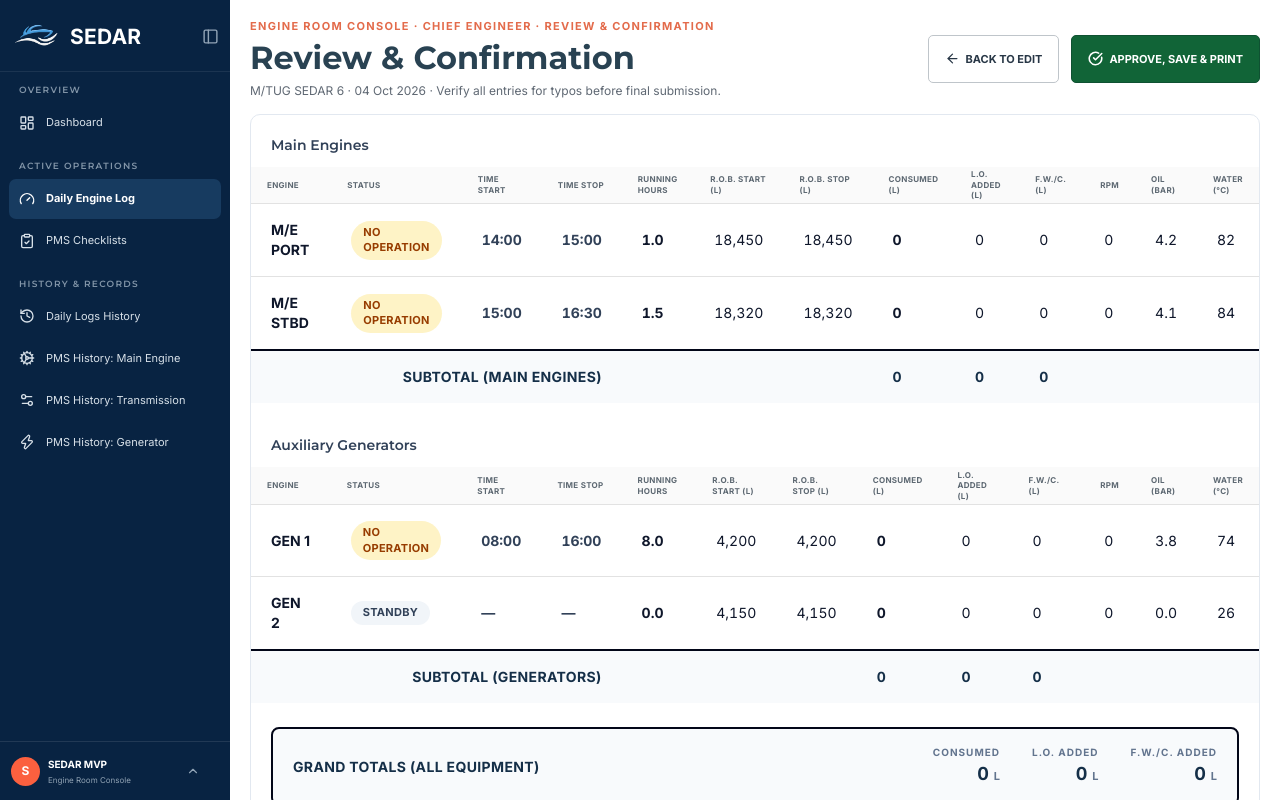
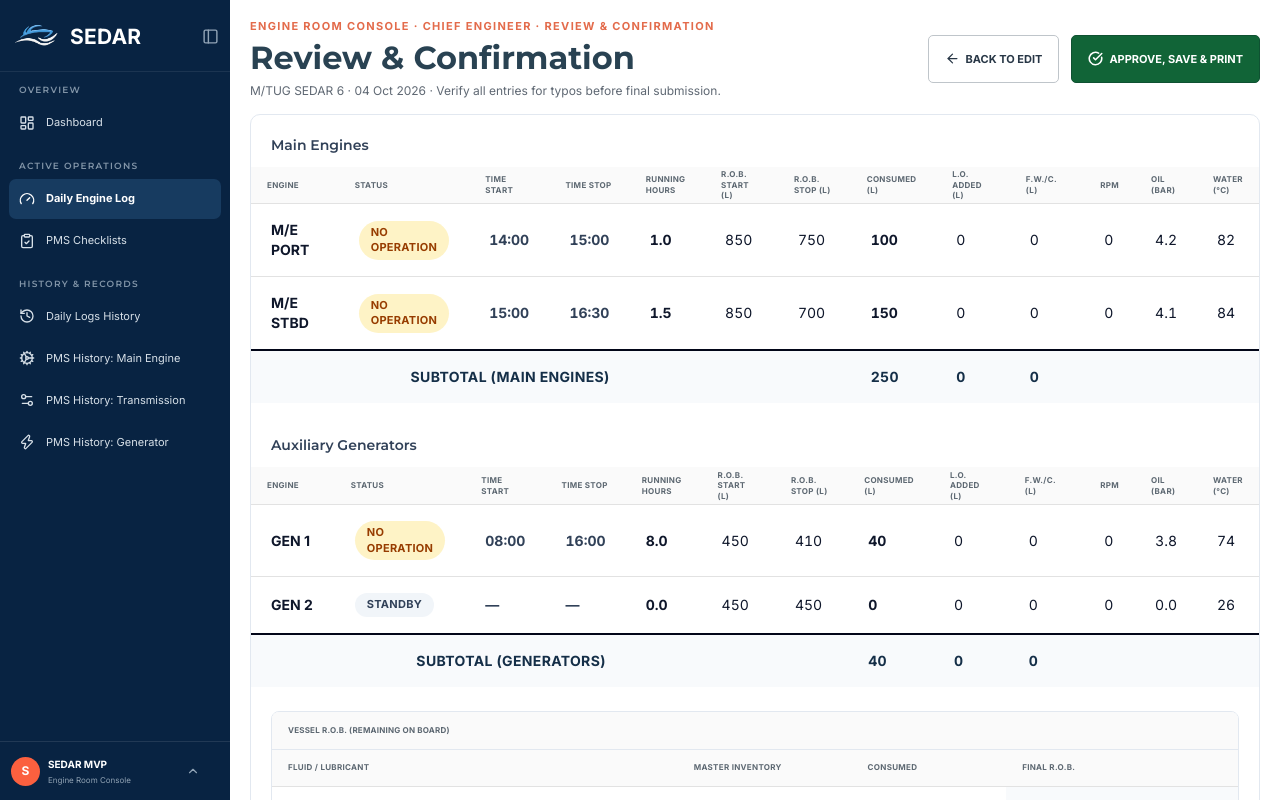
Before and after one commit to EdrianHernandez/sedar-layout, a React (Vite) app: page /chief-engineer/monitoring in a window 1280 px wide. Both pictures are taken after a click on the button "REVIEW LOG". Shown: the top 800 px of the page. Built offline with nearby package versions, Linux system fonts and the light colour scheme.

Commit message:
feat: enhance DailyEngineMonitorCard and DailyLogSummary with hydraulic oil tracking and vessel-level fluid management

```diff
--- a/src/components/chief-engineer/DailyEngineMonitorCard.tsx
+++ b/src/components/chief-engineer/DailyEngineMonitorCard.tsx
@@ -3,12 +3,13 @@ import { Minus, Plus, Fuel, Clock, Activity, AlertTriangle, ChevronDown, Droplet
 import { useEngineRoom } from '../../context/engineRoomStore'
 import type { EngineLog } from '../../types/engineLog'
 import type { PMSInterval } from '../../types/pmsChecklist'
-import { ENGINE_TABS, PMS_INTERVALS } from '../../data/chiefEngineerMockData'
+import { ENGINE_TABS, PMS_INTERVALS, type MonitorTabId } from '../../data/chiefEngineerMockData'
 import { computeWatchDurationHours, currentClockTime } from '../../utils/engineLog'
 
 interface DailyEngineMonitorCardProps {
   log: EngineLog
-  onEngineChange: (engineId: EngineLog['engineId']) => void
+  activeTab: MonitorTabId
+  onTabChange: (tab: MonitorTabId) => void
   onUpdate: (log: EngineLog) => void
   readOnly?: boolean
   stopError?: boolean
@@ -140,8 +141,9 @@ function MetricStepper({ label, unit, value, min, max, step, decimals = 0, disab
   )
 }
 
-export function DailyEngineMonitorCard({ log, onEngineChange, onUpdate, readOnly = false, stopError = false }: DailyEngineMonitorCardProps) {
-  const { watchStart, watchStop, setWatchStart, setWatchStop } = useEngineRoom()
+export function DailyEngineMonitorCard({ log, activeTab, onTabChange, onUpdate, readOnly = false, stopError = false }: DailyEngineMonitorCardProps) {
+  const { watchStart, watchStop, setWatchStart, setWatchStop, hydraulicOilAdded, setHydraulicOilAdded } = useEngineRoom()
+  const isVesselTab = activeTab === 'VESSEL-FLUIDS'
   const isRunning = Boolean(log.timeStart) && !log.timeStop
   const hasStarted = Boolean(log.timeStart)
   const consumption = Math.max(0, log.fuelRobStart - log.fuelRobStop)
@@ -180,8 +182,10 @@ export function DailyEngineMonitorCard({ log, onEngineChange, onUpdate, readOnly
       if (next === activeStatus) return
       const stamp = new Date().toISOString()
       if (next === 'no-operation') {
-        // NO OPERATION enforces zero consumption: ROB stop = ROB start, rpm 0. The meter follows
-        // automatically through the reconciliation effect below (delta 0 ⇒ meter = previous).
+        // Explicitly switching to NO OPERATION zeroes consumption once: R.O.B. stop = start,
+        // rpm 0. The meter follows automatically through the reconciliation effect below
+        // (delta 0 ⇒ meter = previous). No auto-sync afterwards, so seeded/recorded stop < start
+        // values survive — only a fresh status selection resets them.
         // The watch window resets to the current wall-clock time with STOP pinned to START, so the
         // duration is 0 by construction — both stay editable, see the keep-stop-matched effect.
         const clock = currentClockTime()
@@ -201,8 +205,10 @@ export function DailyEngineMonitorCard({ log, onEngineChange, onUpdate, readOnly
     [activeStatus, log, onUpdate, setWatchStart, setWatchStop],
   )
 
-  // Single owner of the auto-derived fields: mirror the computed meter (keeps the Review table and the
-  // PMS card in agreement) and, under NO OPERATION, keep ROB STOP = ROB START so Fuel Consumed reads 0.
+  // Single owner of the auto-derived fields: mirror the computed meter so the Review table and
+  // the PMS card stay in agreement. R.O.B. stop is NOT reconciled here — it is reset to start
+  // only when the user explicitly picks NO OPERATION in selectStatus, so recorded service-tank
+  // consumption (stop < start) persists for normal and seeded logs.
   // One effect (not two) so two onUpdate calls can never clobber each other's {...log} snapshot.
   // Equality guards make it loop-free; review mode never writes.
   useEffect(() => {
@@ -213,12 +219,8 @@ export function DailyEngineMonitorCard({ log, onEngineChange, onUpdate, readOnly
       next.meterCurrent = derivedMeter
       changed = true
     }
-    if (isNoOperation && log.fuelRobStop !== log.fuelRobStart) {
-      next.fuelRobStop = log.fuelRobStart
-      changed = true
-    }
     if (changed) onUpdate(next)
-  }, [derivedMeter, isNoOperation, log, onUpdate, readOnly])
+  }, [derivedMeter, log, onUpdate, readOnly])
 
   // While NO OPERATION, STOP always mirrors START (duration 0 by construction). The equality guard
   // keeps it loop-free; it also repairs logs that open as NO OPERATION with an empty stop time.
@@ -228,8 +230,7 @@ export function DailyEngineMonitorCard({ log, onEngineChange, onUpdate, readOnly
     setWatchStop(watchStart)
   }, [isNoOperation, readOnly, watchStart, watchStop, setWatchStop])
 
-  return (
-    <section className="tech-panel tech-console" aria-label="Daily Engine Monitor">
+  const tabBar = (
     <div
       className="profile-tabs shrink-0"
       role="tablist"
@@ -237,22 +238,65 @@ export function DailyEngineMonitorCard({ log, onEngineChange, onUpdate, readOnly
       style={{ borderTop: 'none', borderLeft: 'none', borderRight: 'none' }}
     >
       {ENGINE_TABS.map((tab) => {
-          const active = tab.id === log.engineId
+        const active = tab.id === activeTab
         return (
           <button
             key={tab.id}
             type="button"
             role="tab"
             aria-selected={active}
-              onClick={() => onEngineChange(tab.id)}
+            onClick={() => onTabChange(tab.id)}
             className={active ? 'active flex flex-col items-center justify-center' : 'flex flex-col items-center justify-center'}
           >
             {tab.label}
-              <span className="text-[9px] font-semibold opacity-70">{tab.className === 'main' ? 'MAIN' : 'AUX'}</span>
+            <span className="text-[9px] font-semibold opacity-70">
+              {tab.className === 'main' ? 'MAIN' : tab.className === 'auxiliary' ? 'AUX' : 'VESSEL'}
+            </span>
           </button>
         )
       })}
     </div>
+  )
+
+  // Vessel-level tab: hydraulic oil is not tied to an engine, so it gets its own console body
+  // (no status / meters / R.O.B. / parameters). Hooks above stay unconditional.
+  if (isVesselTab) {
+    return (
+      <section className="tech-panel tech-console" aria-label="Vessel Fluids">
+        {tabBar}
+        <div className="tech-console-body flex flex-col p-4 sm:p-5">
+          <div>
+            <span className="mb-4 flex items-center gap-2">
+              <Droplet size={16} className="text-[#ff4d2f]" aria-hidden="true" />
+              <span className="text-[13px] font-extrabold uppercase tracking-[.1em] text-[#152f48]">Vessel Fluids &amp; General R.O.B.</span>
+            </span>
+            <p className="mb-4 text-[11px] font-bold uppercase tracking-[.06em] text-[#7c8994]">
+              Steering gear &amp; winch · standard grades 68 / 100 / 46
+            </p>
+            {/* Expansion point: further vessel-level fluids (e.g. greases) can be added as
+                sibling cards in this sm:grid-cols-2 row. */}
+            <div className="grid grid-cols-1 gap-3 sm:grid-cols-2">
+              <MetricStepper
+                label="Hydraulic Oil Added (68/100/46)"
+                unit="L"
+                value={hydraulicOilAdded}
+                min={0}
+                max={9999}
+                step={5}
+                disabled={readOnly}
+                icon={<Droplets size={14} className="text-teal-600" aria-hidden="true" />}
+                onChange={setHydraulicOilAdded}
+              />
+            </div>
+          </div>
+        </div>
+      </section>
+    )
+  }
+
+  return (
+    <section className="tech-panel tech-console" aria-label="Daily Engine Monitor">
+      {tabBar}
 
       <div className="tech-console-body flex flex-col p-4 sm:p-5">
         <div>
@@ -507,8 +551,9 @@ export function DailyEngineMonitorCard({ log, onEngineChange, onUpdate, readOnly
             <span className="text-[13px] font-extrabold uppercase tracking-[.1em] text-[#152f48]">Fluids &amp; Lubricants</span>
           </span>
 
-          {/* Expansion point: further fluids (e.g. Hydraulic Oil Added, Cylinder Oil Added) can be
-              added as sibling cards in this sm:grid-cols-2 row — bump to grid-cols-3 if needed. */}
+          {/* Expansion point: further engine fluids (e.g. Cylinder Oil Added) can be added as
+              sibling cards in this sm:grid-cols-2 row — bump to grid-cols-3 if needed.
+              Hydraulic Oil lives on the vessel-level VESSEL FLUIDS tab. */}
           <div className="grid grid-cols-1 gap-3 sm:grid-cols-2">
             <MetricStepper
               label="L.O. Added (Liters)"
--- a/src/components/chief-engineer/DailyLogSummary.tsx
+++ b/src/components/chief-engineer/DailyLogSummary.tsx
@@ -1,8 +1,11 @@
 import type { EngineLog } from '../../types/engineLog'
+import type { MasterRob } from '../../data/chiefEngineerMockData'
 import { computeRunningHours, formatTimeOnly } from '../../utils/engineLog'
 
 interface DailyLogSummaryProps {
   logs: EngineLog[]
+  hydraulicOilAdded: number
+  masterRob: MasterRob
 }
 
 interface LogTotals {
@@ -114,9 +117,10 @@ function WatchLogTable({ rows, subtotalLabel, totals }: WatchLogTableProps) {
             {/* Meter columns are intentionally omitted here so the digital summary matches the
                 physical daily report format; the readings remain on the monitoring card. */}
             <td colSpan={4} className="px-5 py-4 text-right">{subtotalLabel}</td>
-            {/* Running Hours is intentionally blank: running hours are concurrent, per-machine values
-                used for maintenance tracking — summing them across engines would misrepresent the
-                time window. Consumable totals below remain vessel-wide. */}
+          {/* Running Hours is intentionally blank: running hours are concurrent, per-machine values
+              used for maintenance tracking — summing them across engines would misrepresent the
+              time window. The consumable sums in this row are per-group subtotals; vessel-wide
+              balances live in the Vessel R.O.B. table. */}
             <td className="px-5 py-4" />
             <td colSpan={2} className="px-5 py-4" />
             <td className="px-5 py-4 tabular-nums">{totals.consumed.toLocaleString()}</td>
@@ -130,23 +134,22 @@ function WatchLogTable({ rows, subtotalLabel, totals }: WatchLogTableProps) {
   )
 }
 
-function GrandCell({ label, value, unit }: { label: string; value: string; unit: string }) {
-  return (
-    <div className="text-right">
-      <span className="block text-[10px] font-bold uppercase tracking-widest text-slate-500">{label}</span>
-      <strong className="text-lg font-black tabular-nums text-[#152f48]">
-        {value} <span className="text-[11px] font-bold text-slate-500">{unit}</span>
-      </strong>
-    </div>
-  )
-}
-
-export function DailyLogSummary({ logs }: DailyLogSummaryProps) {
+export function DailyLogSummary({ logs, hydraulicOilAdded, masterRob }: DailyLogSummaryProps) {
   const mainLogs = logs.filter((log) => log.engineClass === 'main')
   const generatorLogs = logs.filter((log) => log.engineClass === 'auxiliary')
   const mainTotals = sumOf(mainLogs)
   const generatorTotals = sumOf(generatorLogs)
   const grandTotals = sumOf(logs)
+
+  // Physical report's bottom-left R.O.B. box: the master-inventory ledger for the watch —
+  // every consumable (fuel, lube, hydraulic, fresh water) = master stock less refills
+  // recorded per engine (fuel / L.O. / F.W.) and on the vessel tab (hydraulic oil).
+  const robRows = [
+    { label: 'Fuel Oil', grade: 'Diesel', master: masterRob.fuelOil, consumed: grandTotals.consumed },
+    { label: 'Lube Oil', grade: 'SA40 / 15W-40', master: masterRob.lubeOil, consumed: grandTotals.lube },
+    { label: 'Hydraulic Oil', grade: '68 / 100 / 46', master: masterRob.hydraulicOil, consumed: hydraulicOilAdded },
+    { label: 'Fresh Water (F.W.)', grade: null, master: masterRob.freshWater, consumed: grandTotals.fw },
+  ]
 
   return (
     <section aria-label="Watch log review summary" className="overflow-hidden rounded-[10px] border border-slate-200 bg-white">
@@ -165,13 +168,53 @@ export function DailyLogSummary({ logs }: DailyLogSummaryProps) {
       </div>
 
       <div className="mt-6 px-5 pb-5">
-        <div className="flex flex-wrap items-center justify-between gap-4 rounded-lg border-2 border-slate-950 bg-slate-50 px-5 py-4">
-          <span className="text-sm font-black uppercase tracking-wide text-[#152f48]">Grand Totals (All Equipment)</span>
-          <div className="flex flex-wrap gap-x-8 gap-y-2">
-            <GrandCell label="Consumed" value={grandTotals.consumed.toLocaleString()} unit="L" />
-            <GrandCell label="L.O. Added" value={grandTotals.lube.toLocaleString()} unit="L" />
-            <GrandCell label="F.W./C. Added" value={grandTotals.fw.toLocaleString()} unit="L" />
-          </div>
+        {/* Vessel R.O.B. box (physical report bottom-left): the master-inventory ledger for the
+            watch — a 4-column table of fluid, starting master stock, refills consumed, and the
+            computed remaining balance. It replaces the old Grand Totals card: every consumable
+            (fuel, lube, hydraulic, fresh water) is consolidated here. The title shares one
+            continuous header band with the column labels so the figures sit closer to it. */}
+        <div className="overflow-hidden rounded-lg border border-slate-200">
+          <table className="w-full text-left">
+            <colgroup>
+              <col className="w-[42%]" />
+              <col className="w-[18%]" />
+              <col className="w-[16%]" />
+              <col className="w-[24%]" />
+            </colgroup>
+            <thead>
+              <tr className="border-b border-slate-200 bg-slate-50">
+                <th colSpan={4} scope="col" className="px-5 py-3 text-sm font-black uppercase tracking-wide text-[#152f48]">
+                  Vessel R.O.B. (Remaining On Board)
+                </th>
+              </tr>
+              <tr className="bg-slate-50 text-xs font-bold uppercase tracking-wide text-slate-500">
+                <th scope="col" className="px-5 py-2.5">Fluid / Lubricant</th>
+                <th scope="col" className="px-5 py-2.5 text-right">Master Inventory</th>
+                <th scope="col" className="px-5 py-2.5 text-right">Consumed</th>
+                <th scope="col" className="px-5 py-2.5 text-right">Final R.O.B.</th>
+              </tr>
+            </thead>
+            <tbody>
+              {robRows.map((row) => (
+                <tr key={row.label} className="border-t border-slate-200 text-sm">
+                  <td className="px-5 py-3 font-bold text-slate-800">
+                    {row.label}
+                    {row.grade && <span className="font-semibold text-slate-500"> ({row.grade})</span>}
+                  </td>
+                  <td className="px-5 py-3 text-right tabular-nums text-slate-700">
+                    {row.master.toLocaleString()} <span className="text-[11px] font-semibold text-slate-500">L</span>
+                  </td>
+                  <td className="px-5 py-3 text-right tabular-nums text-slate-700">
+                    {row.consumed.toLocaleString()} <span className="text-[11px] font-semibold text-slate-500">L</span>
+                  </td>
+                  <td className="bg-slate-50 px-5 py-3 text-right font-black tabular-nums text-[#152f48]">
+                    {Math.max(0, row.master - row.consumed).toLocaleString()}{' '}
+                    <span className="text-[11px] font-semibold text-slate-500">L</span>
+                  </td>
+                </tr>
+              ))}
+            </tbody>
+          </table>
         </div>
       </div>
     </section>
--- a/src/context/EngineRoomContext.tsx
+++ b/src/context/EngineRoomContext.tsx
@@ -24,6 +24,10 @@ export function EngineRoomProvider({ children }: { children: React.ReactNode })
   const [reviewStatus, setReviewStatus] = useState<WatchLogReviewStatus>('draft')
   const [watchStart, setWatchStart] = useState(currentClockTime)
   const [watchStop, setWatchStop] = useState('')
+  // Vessel-level hydraulic oil (steering gear & winch), tracked per vessel like the engine logs.
+  const [hydraulicOilByVessel, setHydraulicOilByVessel] = useState<Record<string, number>>(() =>
+    Object.fromEntries(assignedVessels.map((vessel) => [vessel.id, 0])),
+  )
   const [now, setNow] = useState(() => new Date())
 
   useEffect(() => {
@@ -36,6 +40,11 @@ export function EngineRoomProvider({ children }: { children: React.ReactNode })
   const activeVessel = assignedVessels.find((vessel) => vessel.id === activeVesselId) ?? assignedVessels[0]
 
   const selectVessel = useCallback((vesselId: string) => setActiveVesselId(vesselId), [])
+
+  const setHydraulicOilAdded = useCallback(
+    (value: number) => setHydraulicOilByVessel((current) => ({ ...current, [activeVesselId]: value })),
+    [activeVesselId],
+  )
 
   const updateLog = useCallback((updated: EngineLog) => {
     setLogsByVessel((current) => ({
@@ -79,6 +88,8 @@ export function EngineRoomProvider({ children }: { children: React.ReactNode })
       watchStop,
       setWatchStart,
       setWatchStop,
+      hydraulicOilAdded: hydraulicOilByVessel[activeVesselId] ?? 0,
+      setHydraulicOilAdded,
       vessels: assignedVessels,
       activeVesselId,
       activeVessel,
@@ -90,7 +101,7 @@ export function EngineRoomProvider({ children }: { children: React.ReactNode })
       toggleTask,
       saveRemark,
     }
-  }, [currentRole, reviewStatus, watchStart, watchStop, logsByVessel, checklistsByVessel, activeVesselId, activeVessel, selectVessel, now, updateLog, toggleTask, saveRemark])
+  }, [currentRole, reviewStatus, watchStart, watchStop, hydraulicOilByVessel, setHydraulicOilAdded, logsByVessel, checklistsByVessel, activeVesselId, activeVessel, selectVessel, now, updateLog, toggleTask, saveRemark])
 
   return <EngineRoomContext.Provider value={value}>{children}</EngineRoomContext.Provider>
 }
--- a/src/context/engineRoomStore.ts
+++ b/src/context/engineRoomStore.ts
@@ -13,6 +13,8 @@ export interface EngineRoomContextValue {
   watchStop: string
   setWatchStart: (value: string) => void
   setWatchStop: (value: string) => void
+  hydraulicOilAdded: number
+  setHydraulicOilAdded: (value: number) => void
   vessels: Vessel[]
   activeVesselId: string
   activeVessel: Vessel
--- a/src/data/chiefEngineerMockData.ts
+++ b/src/data/chiefEngineerMockData.ts
@@ -12,10 +12,13 @@ export const defaultVesselId = assignedVessels[0].id
 
 export const consoleTitle = 'Engine Room Console'
 
+// Engine tabs plus the vessel-level fluids tab (not tied to any single engine).
+export type MonitorTabId = EngineId | 'VESSEL-FLUIDS'
+
 interface EngineTab {
-  id: EngineId
+  id: MonitorTabId
   label: string
-  className: 'main' | 'auxiliary'
+  className: 'main' | 'auxiliary' | 'vessel'
 }
 
 export const ENGINE_TABS: EngineTab[] = [
@@ -23,6 +26,7 @@ export const ENGINE_TABS: EngineTab[] = [
   { id: 'ME-STBD', label: 'M/E STBD', className: 'main' },
   { id: 'AUX-1', label: 'GEN 1', className: 'auxiliary' },
   { id: 'AUX-2', label: 'GEN 2', className: 'auxiliary' },
+  { id: 'VESSEL-FLUIDS', label: 'VESSEL FLUIDS', className: 'vessel' },
 ]
 
 export const PMS_INTERVALS: PMSInterval[] = ['250H', '500H', '1000H', '6000H']
@@ -78,12 +82,28 @@ interface LogSeed {
 
 // Distinct per-engine windows demonstrate that TIME START / TIME STOP are independent per row
 // (not one global watch window); GEN 2 stays standby (null / null → "—" cells).
+// R.O.B. figures reflect the Service Tank (Day Tank) feeding each engine — the Daily Engine
+// Monitoring form tracks day-tank refills, not master/bunker storage (that lives in the
+// masterRobByVessel ledger below).
 const engineLogSeeds: LogSeed[] = [
-  { engineId: 'ME-PORT', engineClass: 'main', label: 'M/E PORT', timeStart: todayAt(14, 0), timeStop: todayAt(15, 0), rpm: 0, oilPressure: 4.2, waterTemp: 82, fuelRobStart: 18450, fuelRobStop: 18450, lubeOilAdded: 0, fwCoolantAdded: 0, meterPrevious: 14500.0, meterCurrent: 14500.0, lastOverhaulMeter: 14100 },
-  { engineId: 'ME-STBD', engineClass: 'main', label: 'M/E STBD', timeStart: todayAt(15, 0), timeStop: todayAt(16, 30), rpm: 0, oilPressure: 4.1, waterTemp: 84, fuelRobStart: 18320, fuelRobStop: 18320, lubeOilAdded: 0, fwCoolantAdded: 0, meterPrevious: 14462.5, meterCurrent: 14462.5, lastOverhaulMeter: 14200 },
-  { engineId: 'AUX-1', engineClass: 'auxiliary', label: 'GEN 1', timeStart: todayAt(8, 0), timeStop: todayAt(16, 0), rpm: 0, oilPressure: 3.8, waterTemp: 74, fuelRobStart: 4200, fuelRobStop: 4200, lubeOilAdded: 0, fwCoolantAdded: 0, meterPrevious: 6420.0, meterCurrent: 6420.0, lastOverhaulMeter: 6000 },
-  { engineId: 'AUX-2', engineClass: 'auxiliary', label: 'GEN 2', timeStart: null, timeStop: null, rpm: 0, oilPressure: 0, waterTemp: 26, fuelRobStart: 4150, fuelRobStop: 4150, lubeOilAdded: 0, fwCoolantAdded: 0, meterPrevious: 5110.3, meterCurrent: 5110.3, lastOverhaulMeter: 5000 },
+  { engineId: 'ME-PORT', engineClass: 'main', label: 'M/E PORT', timeStart: todayAt(14, 0), timeStop: todayAt(15, 0), rpm: 0, oilPressure: 4.2, waterTemp: 82, fuelRobStart: 850, fuelRobStop: 750, lubeOilAdded: 0, fwCoolantAdded: 0, meterPrevious: 14500.0, meterCurrent: 14500.0, lastOverhaulMeter: 14100 },
+  { engineId: 'ME-STBD', engineClass: 'main', label: 'M/E STBD', timeStart: todayAt(15, 0), timeStop: todayAt(16, 30), rpm: 0, oilPressure: 4.1, waterTemp: 84, fuelRobStart: 850, fuelRobStop: 700, lubeOilAdded: 0, fwCoolantAdded: 0, meterPrevious: 14462.5, meterCurrent: 14462.5, lastOverhaulMeter: 14200 },
+  { engineId: 'AUX-1', engineClass: 'auxiliary', label: 'GEN 1', timeStart: todayAt(8, 0), timeStop: todayAt(16, 0), rpm: 0, oilPressure: 3.8, waterTemp: 74, fuelRobStart: 450, fuelRobStop: 410, lubeOilAdded: 0, fwCoolantAdded: 0, meterPrevious: 6420.0, meterCurrent: 6420.0, lastOverhaulMeter: 6000 },
+  { engineId: 'AUX-2', engineClass: 'auxiliary', label: 'GEN 2', timeStart: null, timeStop: null, rpm: 0, oilPressure: 0, waterTemp: 26, fuelRobStart: 450, fuelRobStop: 450, lubeOilAdded: 0, fwCoolantAdded: 0, meterPrevious: 5110.3, meterCurrent: 5110.3, lastOverhaulMeter: 5000 },
 ]
+
+// Master (vessel-wide) fluid inventory at the start of the watch — the physical report's
+// bottom-left R.O.B. box. The summary deducts the refills recorded per engine during the watch.
+export interface MasterRob {
+  fuelOil: number
+  lubeOil: number
+  hydraulicOil: number
+  freshWater: number
+}
+
+export const masterRobByVessel: Record<string, MasterRob> = Object.fromEntries(
+  assignedVessels.map((vessel) => [vessel.id, { fuelOil: 5000, lubeOil: 1500, hydraulicOil: 400, freshWater: 2000 }]),
+)
 
 export function createInitialEngineLogs(vessel: Vessel): EngineLog[] {
   const date = today()
--- a/src/pages/chief-engineer/ChiefEngineerMonitoringPage.tsx
+++ b/src/pages/chief-engineer/ChiefEngineerMonitoringPage.tsx
@@ -2,9 +2,9 @@ import { useEffect, useRef, useState } from 'react'
 import { ArrowLeft, CircleCheckBig, Eye, Loader2, Send, Undo2 } from 'lucide-react'
 import { DailyEngineMonitorCard } from '../../components/chief-engineer/DailyEngineMonitorCard'
 import { DailyLogSummary } from '../../components/chief-engineer/DailyLogSummary'
-import { consoleTitle } from '../../data/chiefEngineerMockData'
+import { consoleTitle, masterRobByVessel, type MonitorTabId } from '../../data/chiefEngineerMockData'
 import { useEngineRoom, type EngineRole } from '../../context/engineRoomStore'
-import type { EngineId, WatchLogReviewStatus } from '../../types/engineLog'
+import type { WatchLogReviewStatus } from '../../types/engineLog'
 import { useChiefEngineer } from './chiefEngineerOutlet'
 
 interface ChiefEngineerMonitoringPageProps {
@@ -19,13 +19,13 @@ const DISABLED_CLS = 'disabled:cursor-not-allowed disabled:opacity-60'
 
 export function ChiefEngineerMonitoringPage({ currentRole, reviewStatus, onReviewStatusChange }: ChiefEngineerMonitoringPageProps) {
   const { activeVessel, logs, updateLog, notify, now } = useChiefEngineer()
-  const { watchStop } = useEngineRoom()
-  const [engineId, setEngineId] = useState<EngineId>('ME-PORT')
+  const { watchStop, hydraulicOilAdded } = useEngineRoom()
+  const [activeTab, setActiveTab] = useState<MonitorTabId>('ME-PORT')
   const [isWorking, setIsWorking] = useState(false)
   const [stopError, setStopError] = useState(false)
   const [viewMode, setViewMode] = useState<ViewMode>(() => (reviewStatus === 'approved' ? 'review' : 'edit'))
   const timersRef = useRef<number[]>([])
-  const log = logs.find((item) => item.engineId === engineId) ?? logs[0]
+  const log = (activeTab === 'VESSEL-FLUIDS' ? null : logs.find((item) => item.engineId === activeTab)) ?? logs[0]
   const dateLabel = now.toLocaleDateString('en-GB', { day: '2-digit', month: 'short', year: 'numeric' })
 
   useEffect(() => {
@@ -203,9 +203,20 @@ export function ChiefEngineerMonitoringPage({ currentRole, reviewStatus, onRevie
       </div>
 
       {isReviewing ? (
-        <DailyLogSummary logs={logs} />
+        <DailyLogSummary
+          logs={logs}
+          hydraulicOilAdded={hydraulicOilAdded}
+          masterRob={masterRobByVessel[activeVessel.id]}
+        />
       ) : (
-        <DailyEngineMonitorCard log={log} onEngineChange={setEngineId} onUpdate={updateLog} readOnly={isReadOnly} stopError={stopError} />
+        <DailyEngineMonitorCard
+          log={log}
+          activeTab={activeTab}
+          onTabChange={setActiveTab}
+          onUpdate={updateLog}
+          readOnly={isReadOnly}
+          stopError={stopError}
+        />
       )}
     </>
   )
```
Lines whose indentation alone changed are shown as unchanged.
